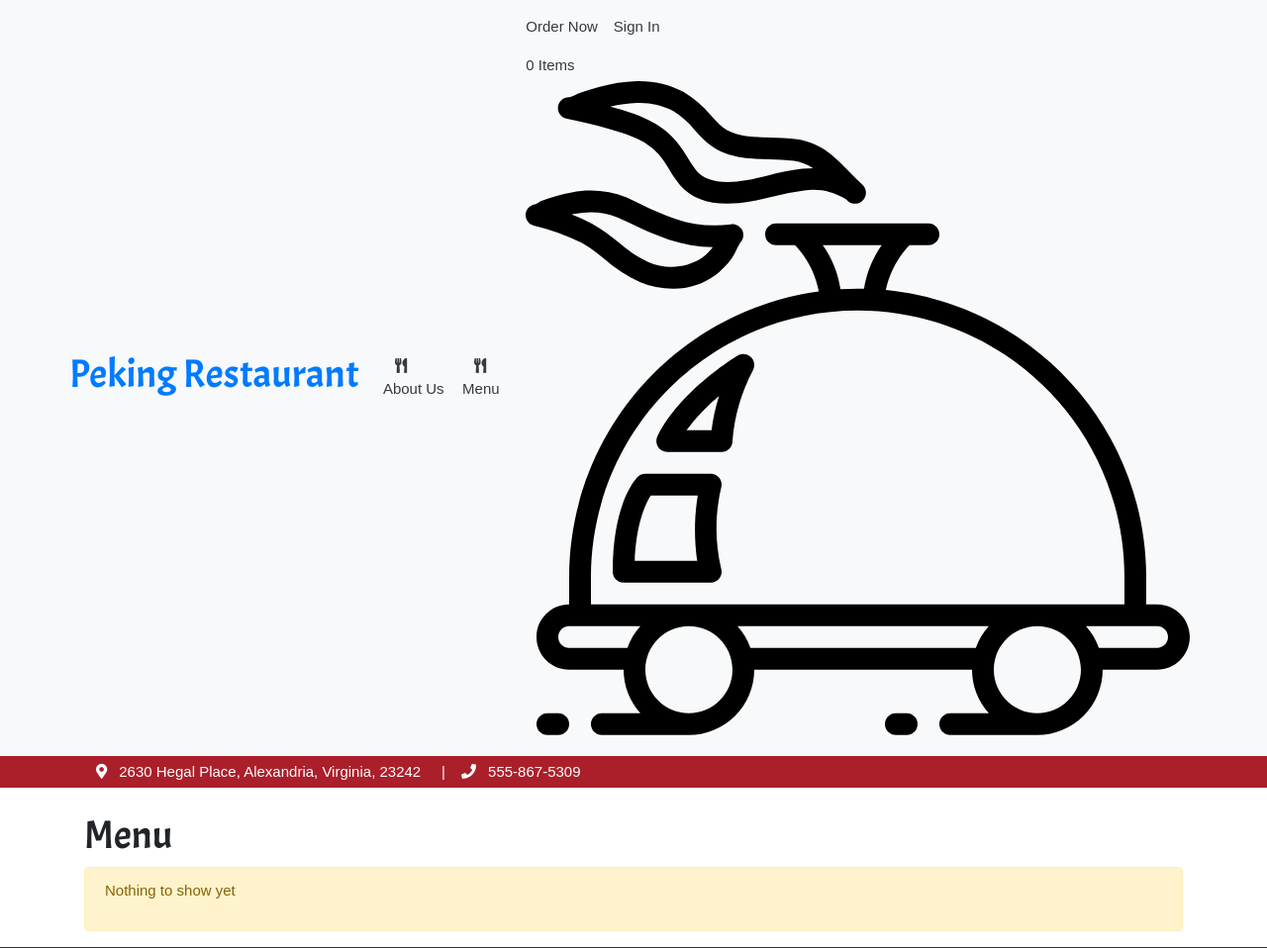
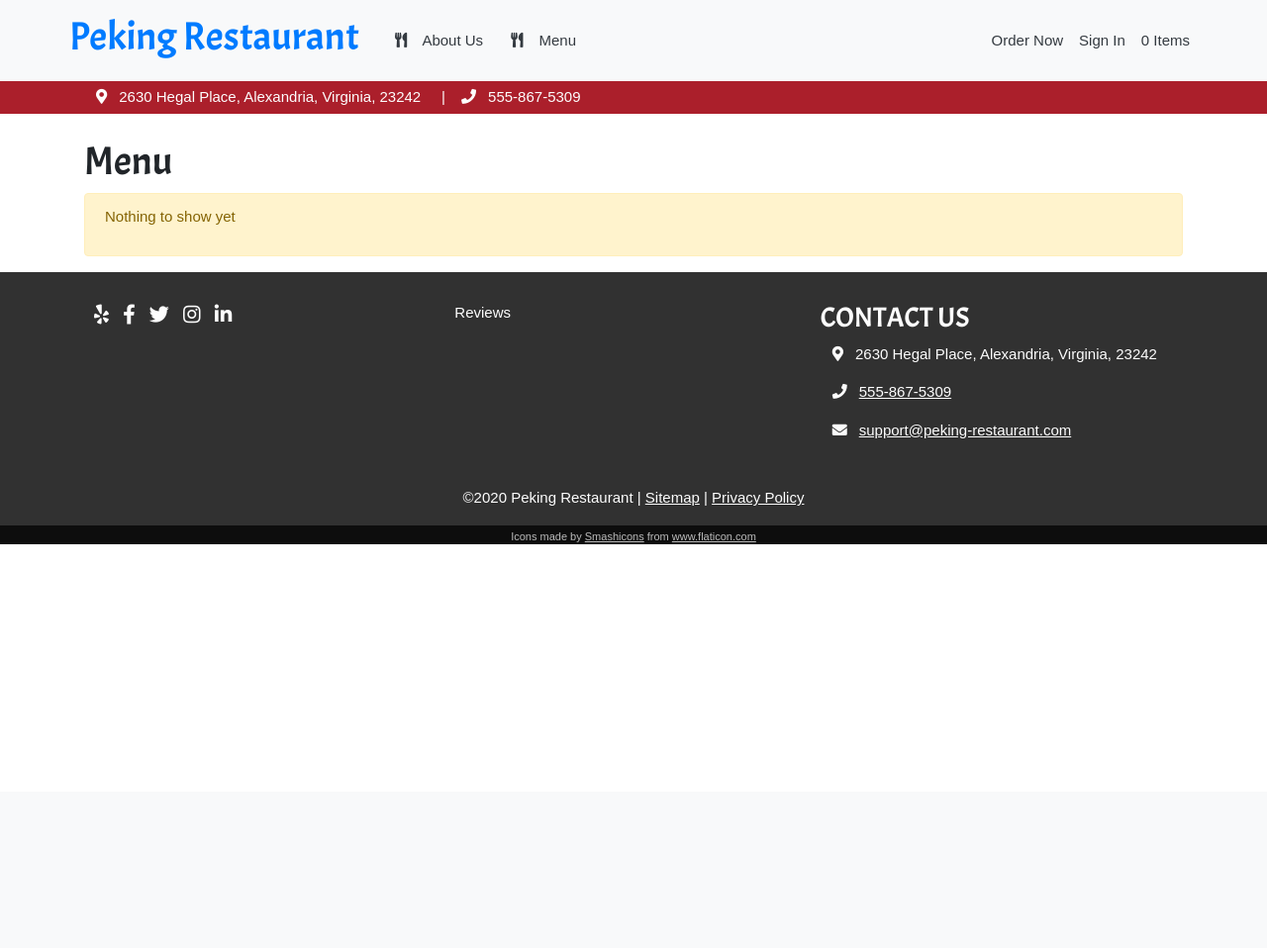
Before and after one commit to Coding-Dojo-PnA-Jan2020/brodyh_tiffanyc_group_project, a Flask app: page /menu/ in a window 1280 px wide. Shown: the top 958 px of the page at 99% size. After the commit the page ends 550 px from the top, so only its background shows below. Run offline with Flask 2, Linux system fonts and the light colour scheme; data that the repository does not hold is empty; some libraries are stand-ins or nearby versions.

Commit message:
Fix broken ref

```diff
--- a/app/templates/_nav.html
+++ b/app/templates/_nav.html
@@ -12,7 +12,7 @@
       {% else %}
         <li class="navbar-item"><a class="p-2 nav-link text-dark" href="/sessions/new">Sign In</a></li>
       {% endif %}
-      <li class="navbar-item"><a class="p-2 nav-link text-dark" href="/cart/checkout"> {{ menuitem_ids|count }} Items <img src="{{url_for('static', filename='assets/icons/order.svg')}}" alt="Shopping cart"></a></li>
+      <li class="navbar-item"><a class="p-2 nav-link text-dark" href="/cart/checkout"> {{ cart_menuitem_ids|count }} Items </a></li>
     </ul>
   </div>
 </nav>
```
